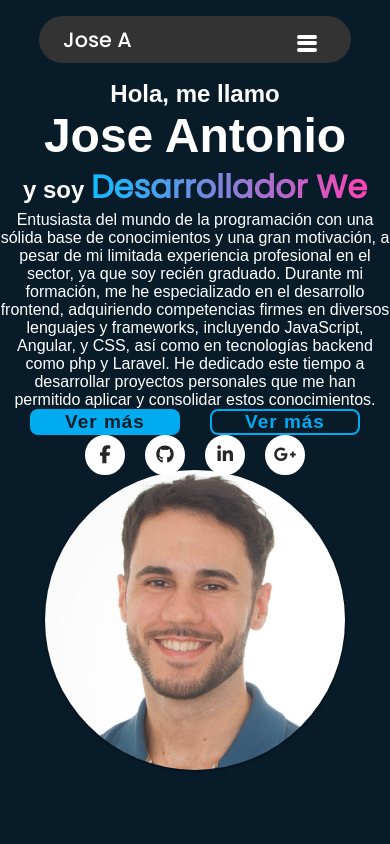
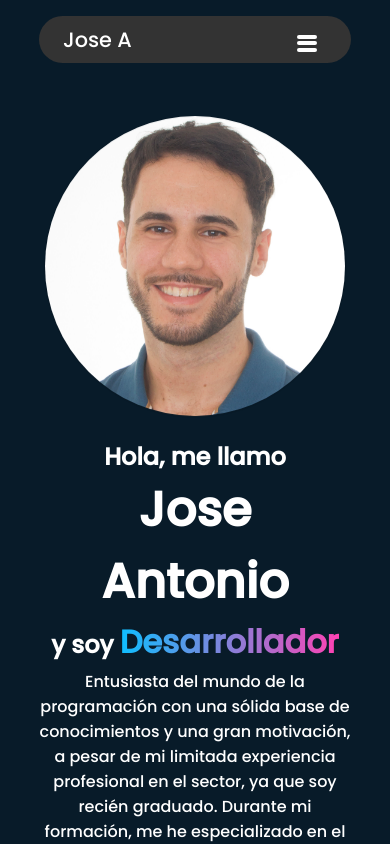
Before and after one commit to joseaholgado/Portfolio_react, a React (Create React App) app in the folder portfolio/: page / in a window 390 px wide. Shown: the top 844 px of the page. Built offline with nearby package versions, Linux system fonts and the light colour scheme.

Commit message:
Refactor: i fix refactor style scss

```diff
--- a/portfolio/src/components/Section1/ButtonSocial/SocialIcons.scss
+++ b/portfolio/src/components/Section1/ButtonSocial/SocialIcons.scss
@@ -2,7 +2,7 @@
 
 .socialIcons {
     display: flex;
-    justify-content: center;
+    justify-content: end;
     ul {
       display: flex;
       li {
@@ -70,4 +70,10 @@
         background-color: #dd4b39; // Google
       }
     }
+    @media (max-width: 768px) {
+      justify-content: center;
+
+
+    }
+
   }
--- a/portfolio/src/components/Section1/MechanicalKeyboard/MechanicalKeyboard.scss
+++ b/portfolio/src/components/Section1/MechanicalKeyboard/MechanicalKeyboard.scss
@@ -6,6 +6,9 @@
     h1{
         font-size: 3rem;
     }
+    p{
+        margin-top: 1%;
+    }
 
     &__text{
         background: $linear-color;
@@ -13,7 +16,7 @@
         -webkit-text-fill-color: transparent; /* Hace que el texto sea transparente */
         background-clip: text; /* Necesario para otros navegadores */
         text-fill-color: transparent; /* Hace que el texto sea transparente */
-        font-family: 'Poppins-Thin', sans-serif;
+        font-family: 'Poppins', sans-serif;
         font-size: xx-large;
     }
 }
--- a/portfolio/src/components/Section1/Section1.jsx
+++ b/portfolio/src/components/Section1/Section1.jsx
@@ -7,6 +7,9 @@ import SocialIcons from './ButtonSocial/SocialIcons.jsx'
 const Section1 =() => {
     return (
         <div className="section1" id="section1">
+            <div className="section1__image">
+                <MoveImage/>
+            </div>
             <div className="section1__text">
                 <MechanicalKeyboard/>
                 <div className="section1__text-button">
@@ -15,9 +18,7 @@ const Section1 =() => {
                 </div>
                 <SocialIcons/>
             </div>
-            <div className="section1__image">
-                <MoveImage/>
-            </div>
+
         </div>
     )
 }
--- a/portfolio/src/components/Section1/Section1.scss
+++ b/portfolio/src/components/Section1/Section1.scss
@@ -3,17 +3,20 @@
 
 .section1 {
     display: flex;
-
+   margin-top: 10%;
+   margin-right: 5%;
     &__text {
         flex: 1 1 50%;
         flex-direction: column;
         justify-content: center;
-        &-button{
+
+
+        &-button {
+            margin-top:5%;
+            margin-bottom:25%;
             display: flex;
             justify-content: space-evenly;
-
         }
-
     }
 
     &__image {
@@ -21,8 +24,28 @@
         justify-content: center;
         flex: 1 1 50%;
     }
+    @media (max-width: 1000px) {
+
+        &__text {
+            &-button {
+
+                margin-top:10%;
+            }
+        }
+
+    }
 
     @media (max-width: 768px) {
         flex-direction: column;
+        margin-right:0%;
+        &__text {
+            margin-top:5%;
+            margin-left: 10%;
+            margin-right:10%;
+            &-button {
+                margin-bottom:10%;
+            }
+        }
+
     }
-  }
+}
--- a/portfolio/src/styles/_typography.scss
+++ b/portfolio/src/styles/_typography.scss
@@ -19,3 +19,10 @@
     font-weight: 400;
     font-style: normal;
 }
+
+@font-face{
+    font-family: 'Poppins';
+    src: url('../assets/fonts/Poppins-Medium.ttf') format('truetype');
+    font-weight: 400;
+    font-style: normal;
+}
```
